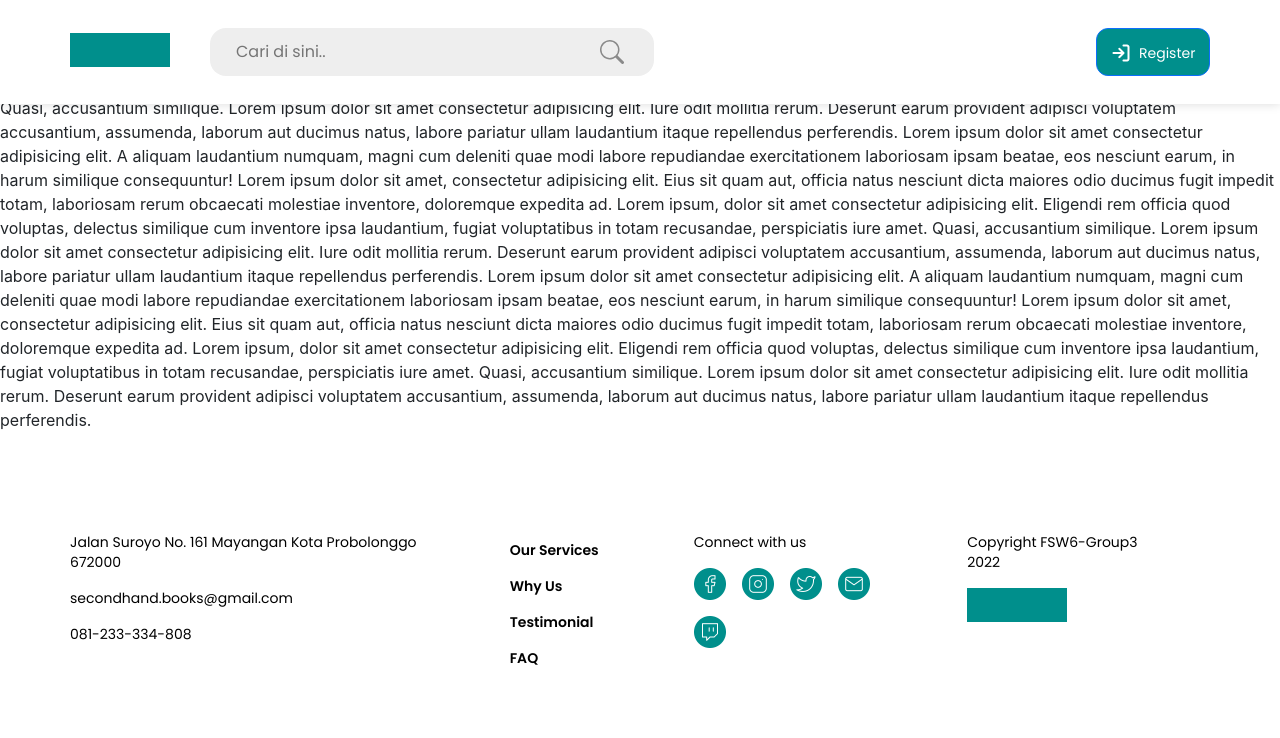
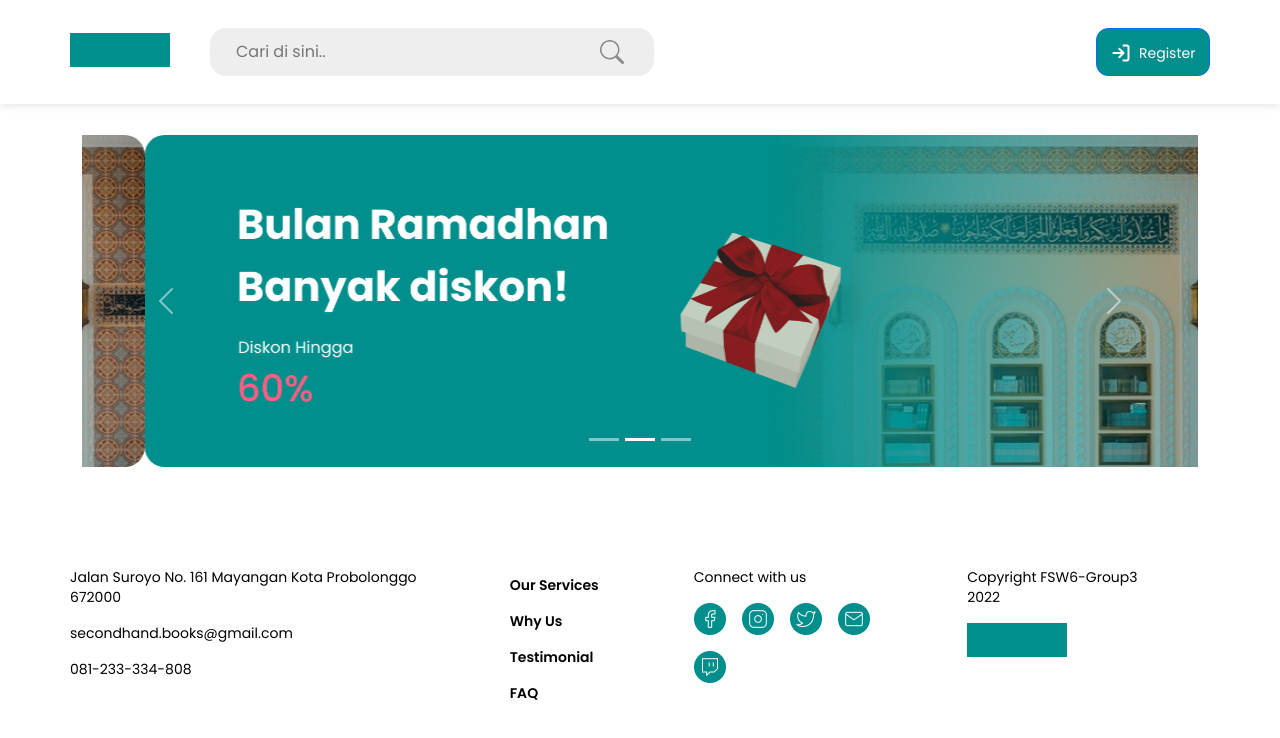
Before and after one commit to fsw6-kelompok3/Final-Project-Frontend, a Next.js app: page / in a window 1280 px wide. Shown: the top 738 px of the page. Built offline with nearby package versions, Linux system fonts and the light colour scheme.

Commit message:
add homeBanner

```diff
--- /dev/null
+++ b/components/home/HomeBanner.jsx
@@ -0,0 +1,27 @@
+/* eslint-disable @next/next/no-img-element */
+import React from "react";
+import styles from "./css/HomeBanner.module.css";
+import { Carousel, Container } from "react-bootstrap";
+
+const imageBanner = [
+  { id: 1, image: "/assets/img/img_banner_1.png" },
+  { id: 2, image: "/assets/img/img_banner_2.png" },
+  { id: 3, image: "/assets/img/img_banner_3.png" },
+];
+
+export default function HomeBanner() {
+  return (
+    <>
+      <Container className={styles.container}>
+        <Carousel>
+          {imageBanner.map((a) => (
+            // eslint-disable-next-line react/jsx-key
+            <Carousel.Item>
+              <img src={a.image} alt="banner" className={styles.img} />
+            </Carousel.Item>
+          ))}
+        </Carousel>
+      </Container>
+    </>
+  );
+}
--- a/pages/index.jsx
+++ b/pages/index.jsx
@@ -1,53 +1,60 @@
 import Head from "next/head";
 import Image from "next/image";
 import Layout from "../components/general/Layout";
+import HomeBanner from "../components/home/HomeBanner";
+
 import styles from "../styles/Home.module.css";
 
 export default function Home() {
   return (
-    <Layout>
-      Lorem ipsum dolor sit amet consectetur adipisicing elit. A aliquam
-      laudantium numquam, magni cum deleniti quae modi labore repudiandae
-      exercitationem laboriosam ipsam beatae, eos nesciunt earum, in harum
-      similique consequuntur! Lorem ipsum dolor sit amet, consectetur
-      adipisicing elit. Eius sit quam aut, officia natus nesciunt dicta maiores
-      odio ducimus fugit impedit totam, laboriosam rerum obcaecati molestiae
-      inventore, doloremque expedita ad. Lorem ipsum, dolor sit amet consectetur
-      adipisicing elit. Eligendi rem officia quod voluptas, delectus similique
-      cum inventore ipsa laudantium, fugiat voluptatibus in totam recusandae,
-      perspiciatis iure amet. Quasi, accusantium similique. Lorem ipsum dolor
-      sit amet consectetur adipisicing elit. Iure odit mollitia rerum. Deserunt
-      earum provident adipisci voluptatem accusantium, assumenda, laborum aut
-      ducimus natus, labore pariatur ullam laudantium itaque repellendus
-      perferendis. Lorem ipsum dolor sit amet consectetur adipisicing elit. A
-      aliquam laudantium numquam, magni cum deleniti quae modi labore
-      repudiandae exercitationem laboriosam ipsam beatae, eos nesciunt earum, in
-      harum similique consequuntur! Lorem ipsum dolor sit amet, consectetur
-      adipisicing elit. Eius sit quam aut, officia natus nesciunt dicta maiores
-      odio ducimus fugit impedit totam, laboriosam rerum obcaecati molestiae
-      inventore, doloremque expedita ad. Lorem ipsum, dolor sit amet consectetur
-      adipisicing elit. Eligendi rem officia quod voluptas, delectus similique
-      cum inventore ipsa laudantium, fugiat voluptatibus in totam recusandae,
-      perspiciatis iure amet. Quasi, accusantium similique. Lorem ipsum dolor
-      sit amet consectetur adipisicing elit. Iure odit mollitia rerum. Deserunt
-      earum provident adipisci voluptatem accusantium, assumenda, laborum aut
-      ducimus natus, labore pariatur ullam laudantium itaque repellendus
-      perferendis. Lorem ipsum dolor sit amet consectetur adipisicing elit. A
-      aliquam laudantium numquam, magni cum deleniti quae modi labore
-      repudiandae exercitationem laboriosam ipsam beatae, eos nesciunt earum, in
-      harum similique consequuntur! Lorem ipsum dolor sit amet, consectetur
-      adipisicing elit. Eius sit quam aut, officia natus nesciunt dicta maiores
-      odio ducimus fugit impedit totam, laboriosam rerum obcaecati molestiae
-      inventore, doloremque expedita ad. Lorem ipsum, dolor sit amet consectetur
-      adipisicing elit. Eligendi rem officia quod voluptas, delectus similique
-      cum inventore ipsa laudantium, fugiat voluptatibus in totam recusandae,
-      perspiciatis iure amet. Quasi, accusantium similique. Lorem ipsum dolor
-      sit amet consectetur adipisicing elit. Iure odit mollitia rerum. Deserunt
-      earum provident adipisci voluptatem accusantium, assumenda, laborum aut
-      ducimus natus, labore pariatur ullam laudantium itaque repellendus
-      perferendis.
-    </Layout>
-    // <div className={styles.container}>
+    <>
+      <Layout>
+        <HomeBanner/>
+      </Layout>
+    </>
+    // <Layout>
+    //   Lorem ipsum dolor sit amet consectetur adipisicing elit. A aliquam
+    //   laudantium numquam, magni cum deleniti quae modi labore repudiandae
+    //   exercitationem laboriosam ipsam beatae, eos nesciunt earum, in harum
+    //   similique consequuntur! Lorem ipsum dolor sit amet, consectetur
+    //   adipisicing elit. Eius sit quam aut, officia natus nesciunt dicta maiores
+    //   odio ducimus fugit impedit totam, laboriosam rerum obcaecati molestiae
+    //   inventore, doloremque expedita ad. Lorem ipsum, dolor sit amet consectetur
+    //   adipisicing elit. Eligendi rem officia quod voluptas, delectus similique
+    //   cum inventore ipsa laudantium, fugiat voluptatibus in totam recusandae,
+    //   perspiciatis iure amet. Quasi, accusantium similique. Lorem ipsum dolor
+    //   sit amet consectetur adipisicing elit. Iure odit mollitia rerum. Deserunt
+    //   earum provident adipisci voluptatem accusantium, assumenda, laborum aut
+    //   ducimus natus, labore pariatur ullam laudantium itaque repellendus
+    //   perferendis. Lorem ipsum dolor sit amet consectetur adipisicing elit. A
+    //   aliquam laudantium numquam, magni cum deleniti quae modi labore
+    //   repudiandae exercitationem laboriosam ipsam beatae, eos nesciunt earum, in
+    //   harum similique consequuntur! Lorem ipsum dolor sit amet, consectetur
+    //   adipisicing elit. Eius sit quam aut, officia natus nesciunt dicta maiores
+    //   odio ducimus fugit impedit totam, laboriosam rerum obcaecati molestiae
+    //   inventore, doloremque expedita ad. Lorem ipsum, dolor sit amet consectetur
+    //   adipisicing elit. Eligendi rem officia quod voluptas, delectus similique
+    //   cum inventore ipsa laudantium, fugiat voluptatibus in totam recusandae,
+    //   perspiciatis iure amet. Quasi, accusantium similique. Lorem ipsum dolor
+    //   sit amet consectetur adipisicing elit. Iure odit mollitia rerum. Deserunt
+    //   earum provident adipisci voluptatem accusantium, assumenda, laborum aut
+    //   ducimus natus, labore pariatur ullam laudantium itaque repellendus
+    //   perferendis. Lorem ipsum dolor sit amet consectetur adipisicing elit. A
+    //   aliquam laudantium numquam, magni cum deleniti quae modi labore
+    //   repudiandae exercitationem laboriosam ipsam beatae, eos nesciunt earum, in
+    //   harum similique consequuntur! Lorem ipsum dolor sit amet, consectetur
+    //   adipisicing elit. Eius sit quam aut, officia natus nesciunt dicta maiores
+    //   odio ducimus fugit impedit totam, laboriosam rerum obcaecati molestiae
+    //   inventore, doloremque expedita ad. Lorem ipsum, dolor sit amet consectetur
+    //   adipisicing elit. Eligendi rem officia quod voluptas, delectus similique
+    //   cum inventore ipsa laudantium, fugiat voluptatibus in totam recusandae,
+    //   perspiciatis iure amet. Quasi, accusantium similique. Lorem ipsum dolor
+    //   sit amet consectetur adipisicing elit. Iure odit mollitia rerum. Deserunt
+    //   earum provident adipisci voluptatem accusantium, assumenda, laborum aut
+    //   ducimus natus, labore pariatur ullam laudantium itaque repellendus
+    //   perferendis.
+    // </Layout>
+    // // <div className={styles.container}>
     //   <Layout>
     //   <main className={styles.main}>
     //     aaaaaaaa
```
Also changed, not shown: components/home/Home.jsx (deleted).
